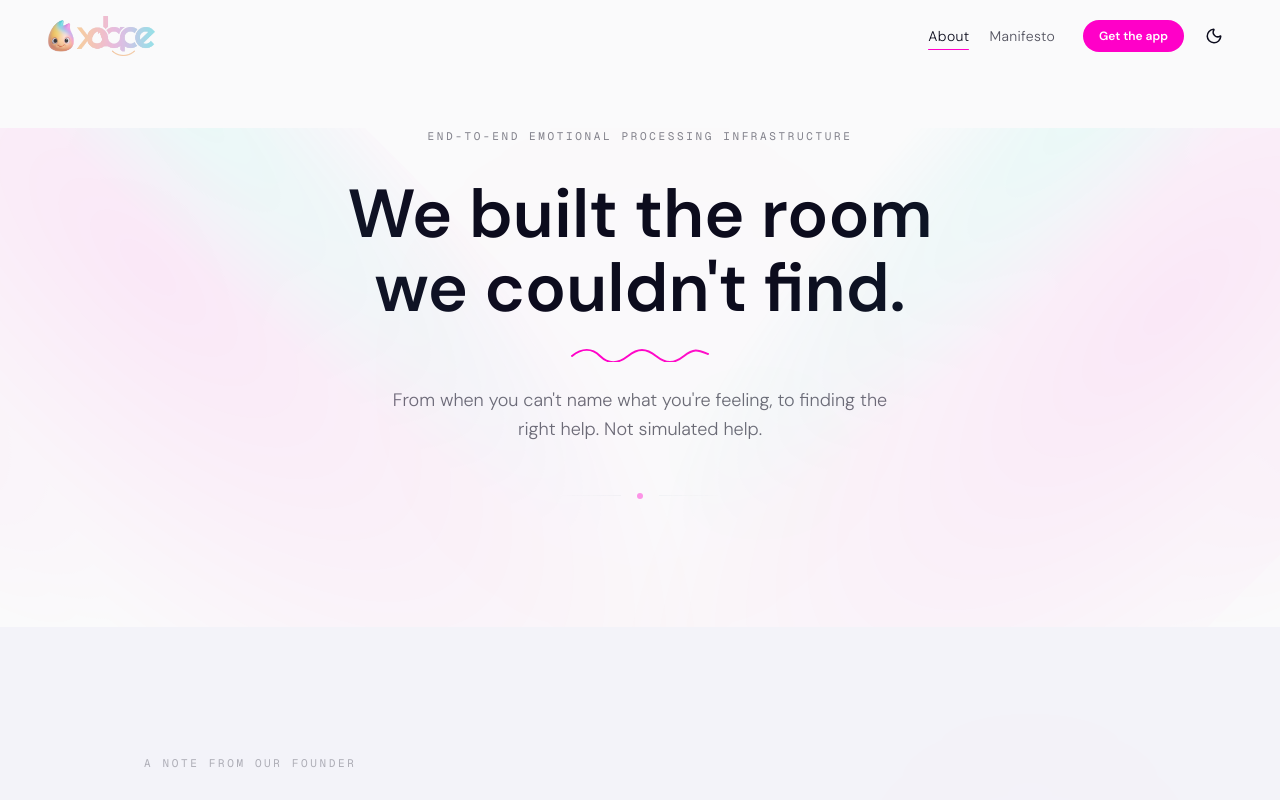
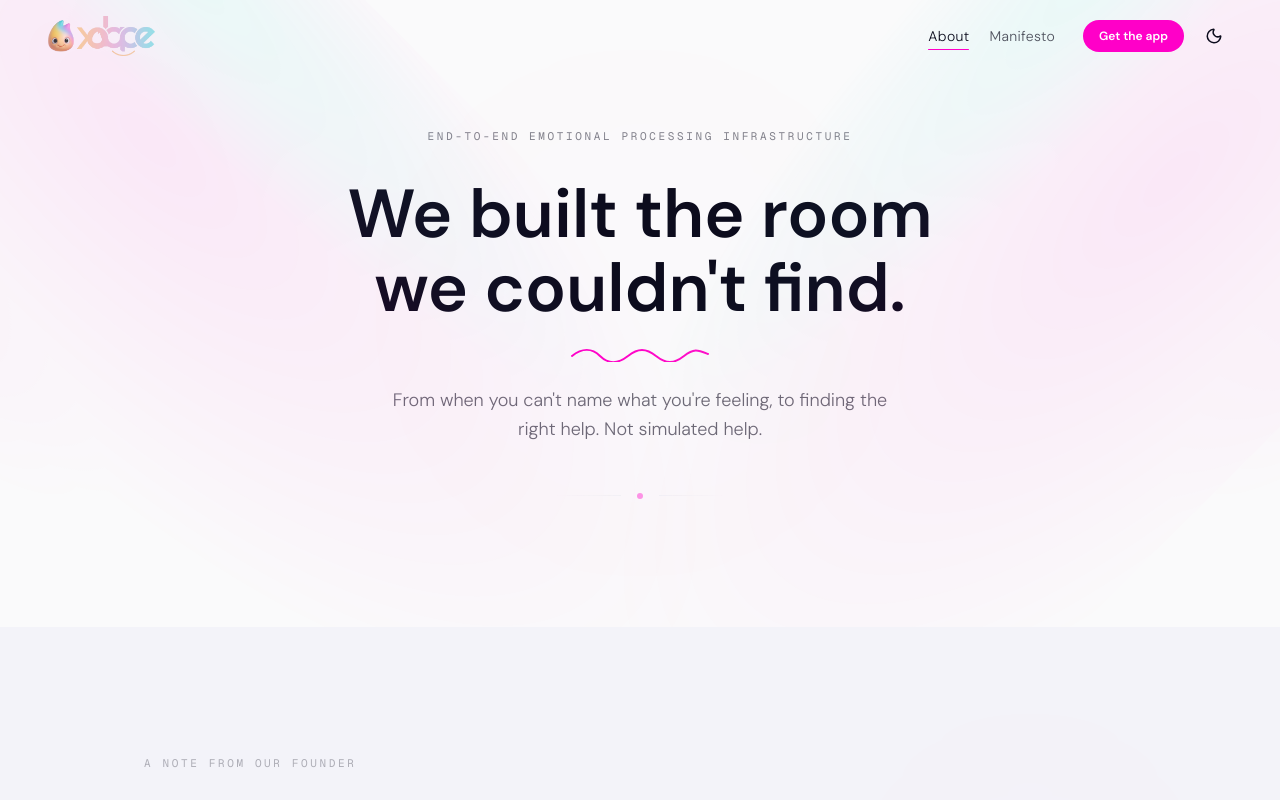
Before and after one commit to xolace-official/xolace_mobile_site, a Next.js app: page /about in a window 1280 px wide. Shown: the top 800 px of the page. Built offline with nearby package versions, Linux system fonts and the light colour scheme.

Commit message:
Fix navbar-to-hero seam on about page

```diff
--- a/components/about/about-hero.tsx
+++ b/components/about/about-hero.tsx
@@ -7,9 +7,11 @@ export function AboutHero() {
   const prefersReducedMotion = useReducedMotion()
 
   return (
-    <section className="hero-pb relative overflow-hidden">
+    <section className="hero-pb relative -mt-32 overflow-hidden pt-32">
       <Spotlight duration={8} xOffset={80} />
 
+      {/* Glow layer spans the full section, including the area under the fixed
+          transparent navbar — otherwise that strip reads as flat, seamed-off background. */}
       <div aria-hidden className="pointer-events-none absolute inset-0">
         <div className="animate-gentle-pulse absolute top-1/2 left-1/2 h-[650px] w-[650px] -translate-x-1/2 -translate-y-1/2 rounded-full bg-primary/[0.07] blur-[140px]" />
         <div className="animate-gentle-pulse absolute top-1/4 right-1/4 h-[400px] w-[400px] rounded-full bg-accent/[0.05] blur-[110px] [animation-delay:2.5s]" />
```
